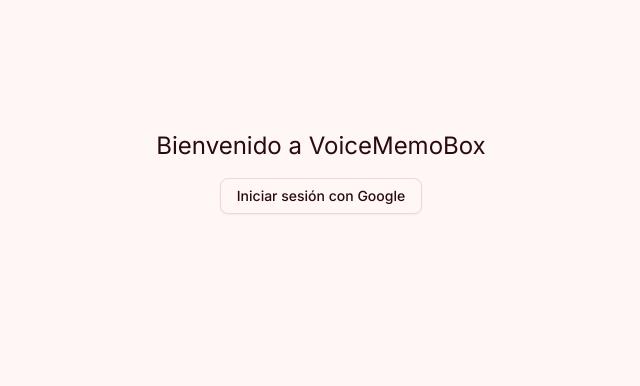
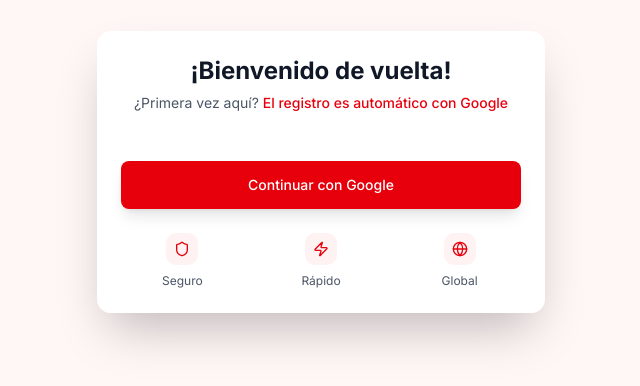
Before and after one commit to sebastianmr18/voicememobox, a Next.js app: page /login in a window 1280 px wide. Shown: the part 228-614 px from the top of the page, without its empty margins (319-959 px from the left). Built offline with nearby package versions, Linux system fonts and the light colour scheme.

Commit message:
feat: replace SignInButton with LoginCard component in login page

```diff
--- a/app/(auth)/login/page.tsx
+++ b/app/(auth)/login/page.tsx
@@ -1,10 +1,9 @@
-import { SignInButton } from "@/components/auth/signInButton";
+import { LoginCard } from "@/components/auth/login-card";
 
 export default function LoginPage() {
   return (
     <main className="flex flex-col items-center justify-center h-screen">
-      <h1 className="text-2xl mb-4">Bienvenido a VoiceMemoBox</h1>
-      <SignInButton />
+      <LoginCard />
     </main>
   );
 }
--- /dev/null
+++ b/components/auth/login-card.tsx
@@ -0,0 +1,58 @@
+"use client";
+
+import {
+  Card,
+  CardContent,
+  CardDescription,
+  CardHeader,
+  CardTitle,
+} from "@/components/ui/card";
+import { SignInButton } from "./signInButton";
+import { Shield, Zap, Globe } from "lucide-react";
+
+export function LoginCard() {
+  return (
+    <div className="w-full max-w-md mx-auto">
+      <Card className="shadow-2xl border-0 bg-white/95 backdrop-blur-sm">
+        <CardHeader className="text-center pb-6">
+          <CardTitle className="text-2xl font-bold text-gray-900">
+            ¡Bienvenido de vuelta!
+          </CardTitle>
+          <CardDescription className="text-gray-600">
+            ¿Primera vez aquí?{" "}
+            <span className="text-red-600 font-medium">
+              El registro es automático con Google
+            </span>
+          </CardDescription>
+        </CardHeader>
+
+        <CardContent className="space-y-6">
+          {/* Sign In Button */}
+          <SignInButton />
+
+          {/* Trust Indicators */}
+          <div className="grid grid-cols-3 gap-4 text-center">
+            <div className="space-y-2">
+              <div className="bg-red-50 p-2 rounded-lg mx-auto w-fit">
+                <Shield className="h-4 w-4 text-red-600" />
+              </div>
+              <p className="text-xs text-gray-600">Seguro</p>
+            </div>
+            <div className="space-y-2">
+              <div className="bg-red-50 p-2 rounded-lg mx-auto w-fit">
+                <Zap className="h-4 w-4 text-red-600" />
+              </div>
+              <p className="text-xs text-gray-600">Rápido</p>
+            </div>
+            <div className="space-y-2">
+              <div className="bg-red-50 p-2 rounded-lg mx-auto w-fit">
+                <Globe className="h-4 w-4 text-red-600" />
+              </div>
+              <p className="text-xs text-gray-600">Global</p>
+            </div>
+          </div>
+        </CardContent>
+      </Card>
+    </div>
+  );
+}
--- a/components/auth/signInButton.tsx
+++ b/components/auth/signInButton.tsx
@@ -22,23 +22,27 @@
   };
 
   return (
-    <div className="space-y-2">
+    <div className="space-y-3">
       <Button
         onClick={handleGoogleSignIn}
         disabled={isLoading}
-        variant="outline"
-        className="w-full flex items-center justify-center space-x-2"
+        className="w-full h-12 bg-red-600 hover:bg-red-700 text-white font-medium shadow-lg hover:shadow-xl transition-all duration-200"
+        size="lg"
       >
         {isLoading ? (
-          <>
-            <Loader2 className="h-4 w-4 animate-spin" />
-            <span>Iniciando sesión…</span>
-          </>
+          <div className="flex items-center space-x-2">
+            <Loader2 className="h-5 w-5 animate-spin" />
+            <span>Iniciando sesión...</span>
+          </div>
         ) : (
-          <span>Iniciar sesión con Google</span>
+          <span>Continuar con Google</span>
         )}
       </Button>
-      {error && <p className="text-sm text-destructive text-center">{error}</p>}
+      {error && (
+        <div className="bg-red-50 border border-red-200 rounded-lg p-3">
+          <p className="text-sm text-red-700 text-center">{error}</p>
+        </div>
+      )}
     </div>
   );
 }
```
